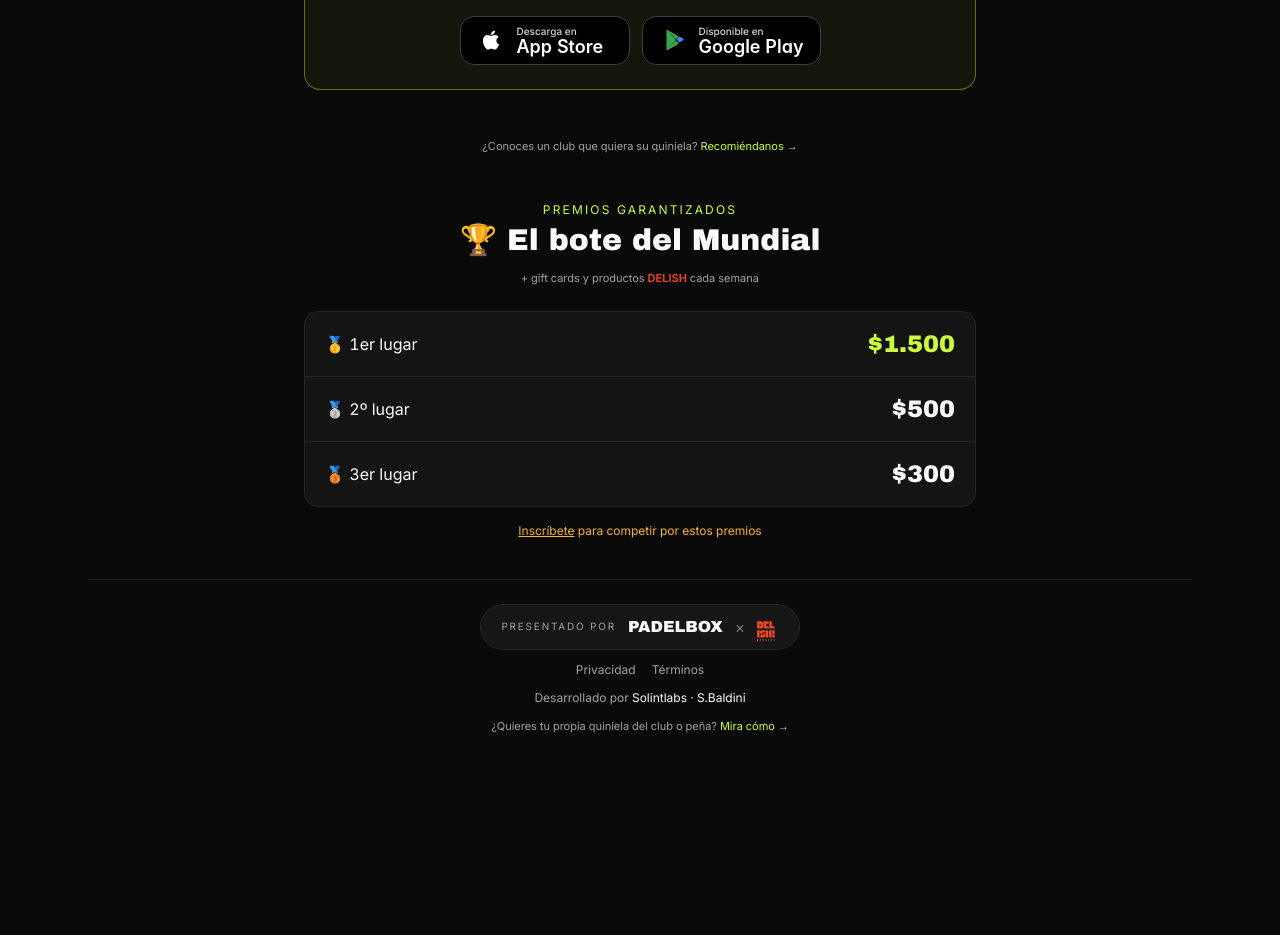
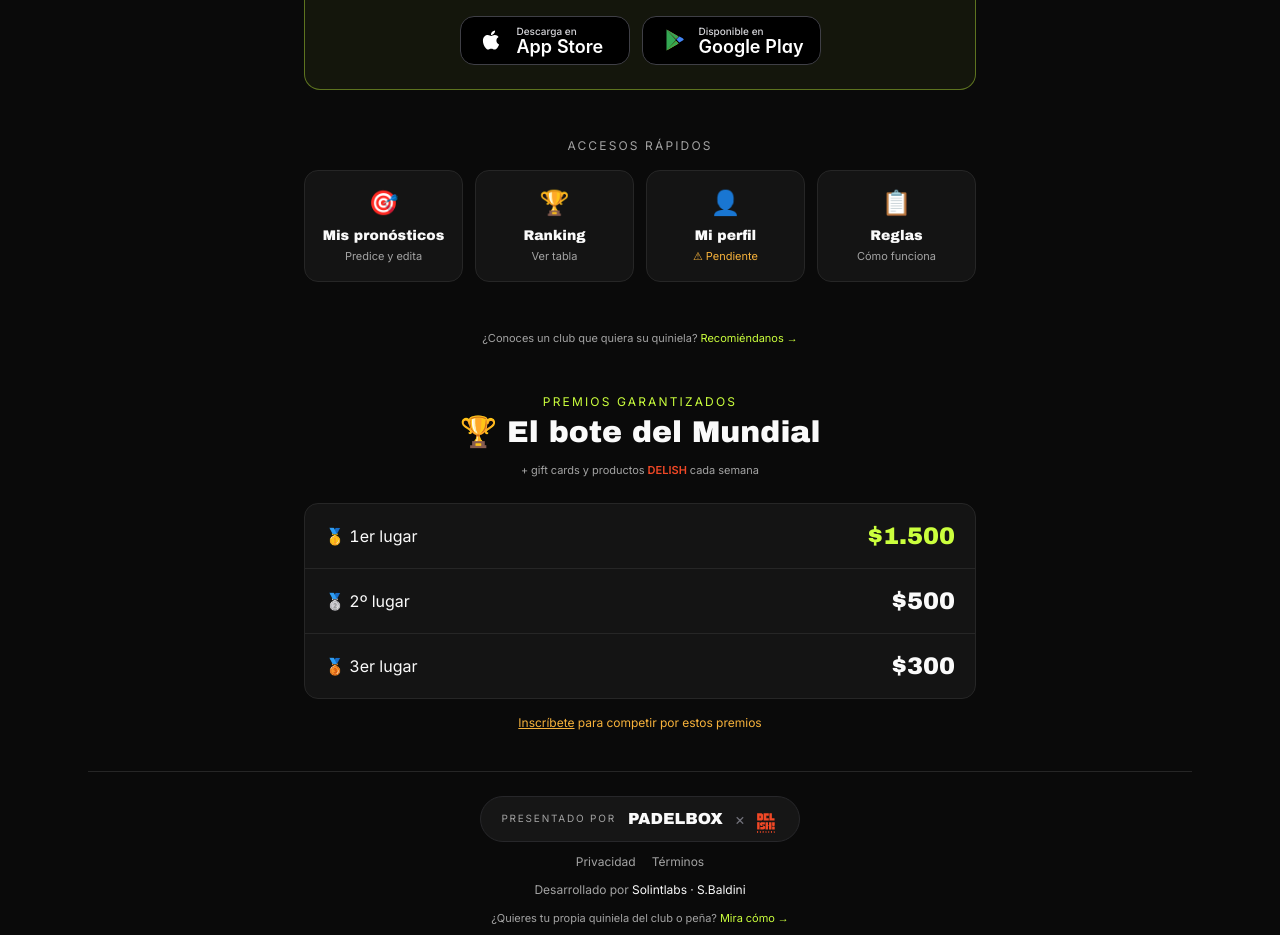
Before and after one commit to solintlabs/quiniela-padelbox, a Next.js app: page / in a window 1280 px wide. Shown: the part 960-1895 px from the top of the page. Before the commit the page ends 1726 px from the top, so only its background shows below. Built offline with nearby package versions, Linux system fonts and the light colour scheme; no server answers; the database is empty; sample sign-in values are in the browser's storage.

Commit message:
feat(dashboard): quick access tiles for predictions, ranking, profile, rules
4-card grid at bottom of dashboard (above cross-sell). Profile tile shows hasPaid
status badge (verde si activado, ambar si pendiente). Ranking tile shows the
user's current position.

```diff
--- a/app/(app)/page.tsx
+++ b/app/(app)/page.tsx
@@ -175,6 +175,40 @@ export default async function DashboardPage() {
         <AppStoreBadges variant="hero" />
       </div>
 
+      {/* Accesos rapidos — atajos a secciones clave */}
+      <section className="max-w-2xl mx-auto">
+        <p className="text-xs uppercase tracking-[0.18em] text-muted text-center mb-4">
+          Accesos rápidos
+        </p>
+        <div className="grid grid-cols-2 sm:grid-cols-4 gap-3">
+          <QuickTile
+            href="/partidos"
+            icon="🎯"
+            title="Mis pronósticos"
+            subtitle="Predice y edita"
+          />
+          <QuickTile
+            href="/ranking"
+            icon="🏆"
+            title="Ranking"
+            subtitle={me ? `Posición #${me.position}` : 'Ver tabla'}
+          />
+          <QuickTile
+            href="/perfil"
+            icon="👤"
+            title="Mi perfil"
+            subtitle={me_user?.hasPaid ? '✓ Activado' : '⚠ Pendiente'}
+            badgeColor={me_user?.hasPaid ? 'text-success' : 'text-warning'}
+          />
+          <QuickTile
+            href="/reglas"
+            icon="📋"
+            title="Reglas"
+            subtitle="Cómo funciona"
+          />
+        </div>
+      </section>
+
       {/* Cross-sell: "quiero mi quiniela" — link discreto */}
       <p className="text-center text-[11px] text-muted">
         ¿Conoces un club que quiera su quiniela?{' '}
@@ -215,3 +249,28 @@ export default async function DashboardPage() {
     </div>
   );
 }
+
+function QuickTile({
+  href,
+  icon,
+  title,
+  subtitle,
+  badgeColor,
+}: {
+  href: string;
+  icon: string;
+  title: string;
+  subtitle: string;
+  badgeColor?: string;
+}) {
+  return (
+    <Link
+      href={href}
+      className="group rounded-xl border border-line bg-bg-elev p-4 hover:border-accent hover:bg-accent/5 transition-colors flex flex-col items-center text-center"
+    >
+      <span className="text-2xl mb-2">{icon}</span>
+      <p className="font-display text-sm leading-tight">{title}</p>
+      <p className={`text-[11px] mt-1 ${badgeColor ?? 'text-muted'}`}>{subtitle}</p>
+    </Link>
+  );
+}
```
